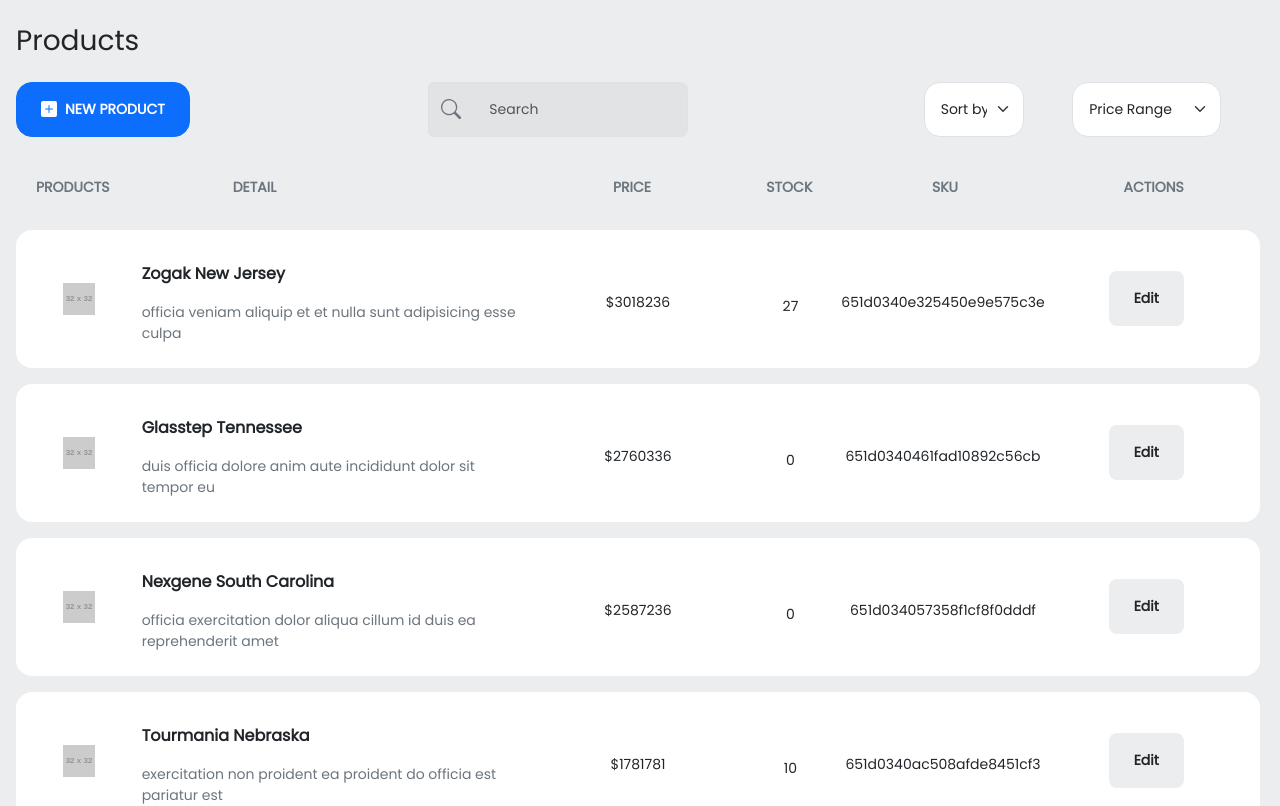
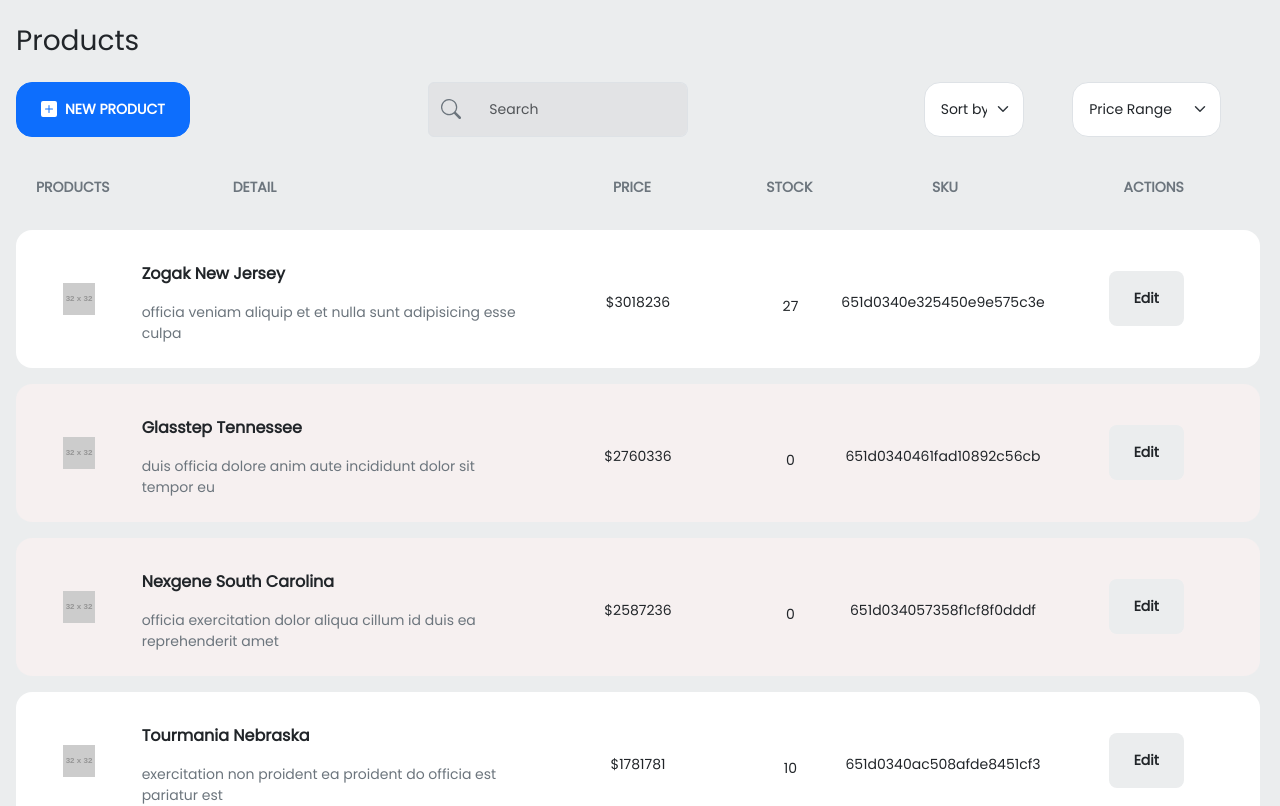
Before and after one commit to LauraCaa/shopSort, a Next.js app: page / in a window 1280 px wide. Shown: the top 806 px of the page. Built offline with nearby package versions, Linux system fonts and the light colour scheme.

Commit message:
feat: New styles

```diff
--- a/src/assets/globals.css
+++ b/src/assets/globals.css
@@ -30,3 +30,6 @@
 .btn-secondary-subtle:hover{
   background-color: rgb(37, 19, 235);
 }
+.no-stock{
+  background-color: #f6f0f0; /* Cambia este color al que desees para indicar que no hay stock */
+}
--- a/src/components/product-list.js
+++ b/src/components/product-list.js
@@ -54,7 +54,7 @@ export default function ProductList({ products, search }) {
       </div>
       <div className="row mx-2 pl-2">
         {filteredProducts.map((product) => (
-          <div className="row bg-white mb-3 rounded-4" key={product.id}>
+          <div className={`row mb-3 rounded-4 ${product.stock > 0 ? 'bg-white' : 'no-stock'}`} key={product.id}>
             <div className='col-1 d-flex flex-column align-items-center justify-content-center'>
               <img src={product.image} className="img-fluid product-image" alt={product.name}/>
             </div>
```
